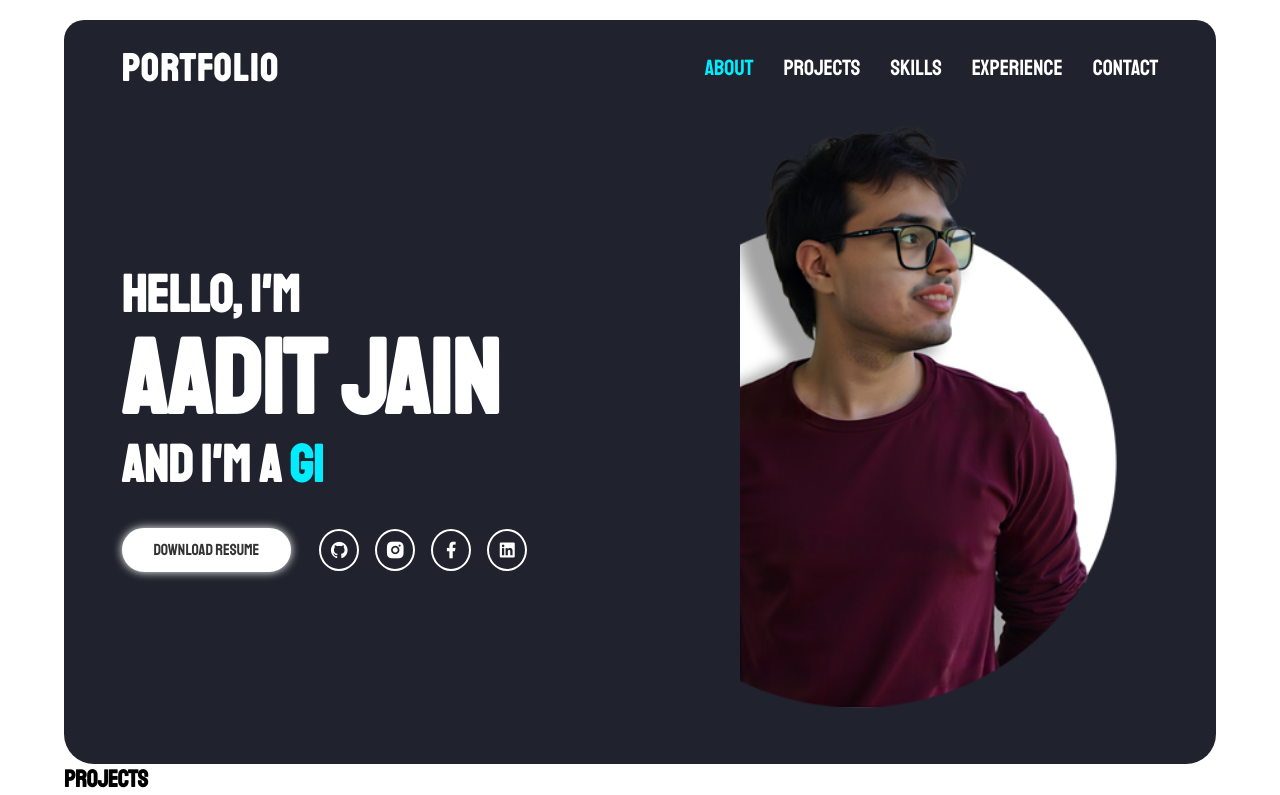
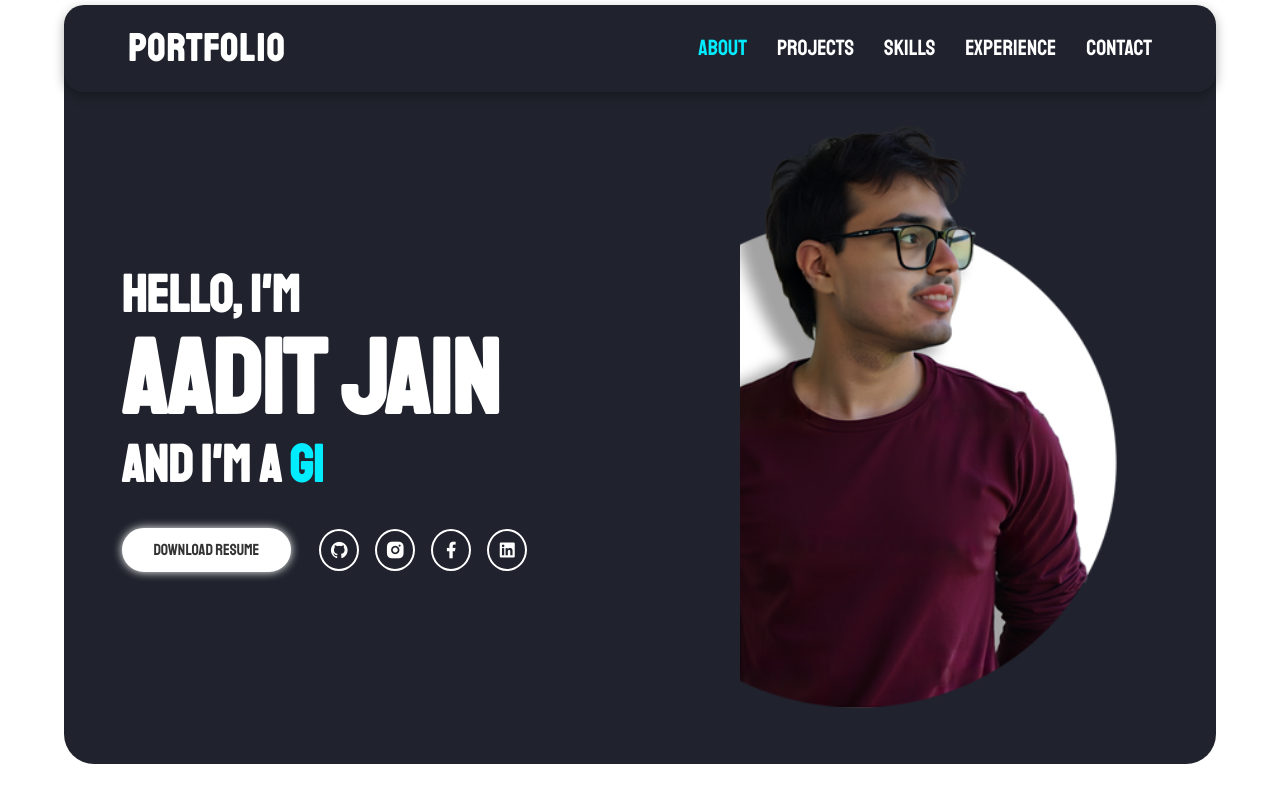
Before and after one commit to m0nark/portfolio-frontend, a React (Create React App) app: page / in a window 1280 px wide. Shown: the top 795 px of the page. Built offline with nearby package versions, Linux system fonts and the light colour scheme; a web font is replaced by a local one.

Commit message:
Added links and made some css changes

```diff
--- a/src/App.css
+++ b/src/App.css
@@ -19,37 +19,31 @@ body {
   border-radius: 30px;
   height: 93vh;
   position: relative;
+  transition: opacity 0.2s, transform 0.2s;
+  margin-bottom: 10vh;
 }
 
-/* Header Styling */
 .header {
-  position: absolute;
-  top: 0;
-  left: 0;
+  position: fixed;
+  top: 5px;  /* Adjusted to shift the header upwards */
+  left: 50%;
+  transform: translateX(-50%);
   background-color: #20232D;
   border-radius: 20px;
-  padding: 25px 5%;
-  width: 100%;
+  padding: 20px 5%;
+  width: 90%;
+  max-width: 1200px;
   display: flex;
   justify-content: space-between;
   align-items: center;
-  z-index: 100;
+  box-shadow: 0 4px 12px rgba(0, 0, 0, 0.3);
+  z-index: 1000;
 }
 
-/* When sticky */
 .header.sticky {
-  position: fixed;
-  top: 20px;
-  left: 50%;
-  transform: translateX(-50%);
-  padding: 10px 20px;
-  box-shadow: 0 4px 12px rgba(0, 0, 0, 0.3);
-  background-color: #20232D;
-  border-radius: 20px;
-  width: 90%;
-  max-width: 1200px;
-  z-index: 1000;
+  top: 10px;
 }
+
 
 .logo {
   font-size: 38px;
--- a/src/App.js
+++ b/src/App.js
@@ -4,7 +4,6 @@ import image from "./images/myself.png";
 import Typed from "typed.js";
 
 function App() {
-    const [menuOpen, setMenuOpen] = useState(false);
     const [isSticky, setIsSticky] = useState(false);
 
     // Function to handle scroll event
@@ -43,19 +42,36 @@ function App() {
         };
     }, []);
 
+    const [scrollY, setScrollY] = useState(0);
+
+    const handleScroll2 = () => {
+        setScrollY(window.scrollY);
+    };
+
+    useEffect(() => {
+        window.addEventListener('scroll', handleScroll2);
+        return () => window.removeEventListener('scroll', handleScroll2);
+    }, []);
+
     return (
         <div className="app">
-            <div className="top-container">
             <header className={`header ${isSticky ? "sticky" : ""}`}>
                 <a href="#" className="logo">Portfolio</a>
-                    <nav className={`navbar ${menuOpen ? "open" : ""}`}>
-                        <a href="#about"  className="active">About</a>
+                <nav className="navbar">
+                    <a href="#about" className="active">About</a>
                     <a href="#projects">Projects</a>
                     <a href="#skills">Skills</a>
                     <a href="#experience">Experience</a>
                     <a href="#contact">Contact</a>
                 </nav>
             </header>
+            <div
+                className="top-container"
+                style={{
+                    opacity: Math.max(1 - scrollY / 400, 0),
+                    transform: `translateY(-${scrollY / 5}px)`,
+                }}
+            >
                 <section id="about" className="about-section">
                     <div className="about-content">
                         <h2>Hello, I'm</h2>
@@ -64,10 +80,10 @@ function App() {
                         <div className="download-social">
                             <a href="#" className="btn-download-resume">Download Resume</a>
                             <div className="social-icons">
-                                <a href="#"><i className="ri-github-fill"></i></a>
-                                <a href="#"><i className="ri-instagram-fill"></i></a>
-                                <a href="#"><i className="ri-facebook-fill"></i></a>
-                                <a href="#"><i className="ri-linkedin-box-fill"></i></a>
+                                <a href="https://github.com/m0nark" target="_blank" rel="noopener noreferrer"><i className="ri-github-fill"></i></a>
+                                <a href="https://www.instagram.com/m0nark.xd/" target="_blank" rel="noopener noreferrer"><i className="ri-instagram-fill"></i></a>
+                                <a href="https://www.facebook.com/aaditiscool" target="_blank" rel="noopener noreferrer"><i className="ri-facebook-fill"></i></a>
+                                <a href="https://www.linkedin.com/in/aadit31/" target="_blank" rel="noopener noreferrer"><i className="ri-linkedin-box-fill"></i></a>
                             </div>
                         </div>
                     </div>
@@ -79,12 +95,14 @@ function App() {
             </div>
 
             {/* Other sections */}
+            <div className="projects-container">
                 <section id="projects" className="section projects-section">
                     <div className="section-content">
                         <h2>Projects</h2>
                         <p>This is the projects section.</p>
                     </div>
                 </section>
+            </div>
 
             <section id="skills" className="section skills-section">
                 <div className="section-content">
```
Lines whose indentation alone changed are shown as unchanged.
